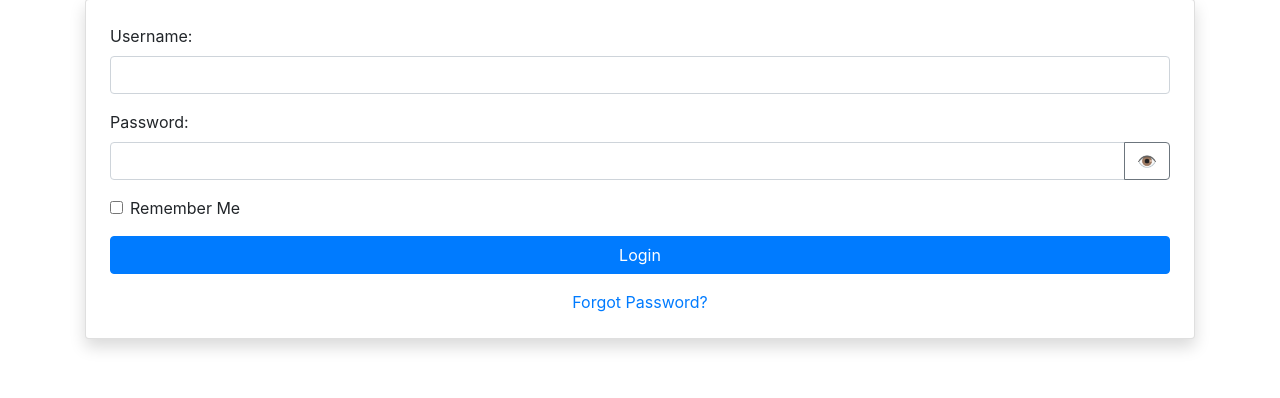
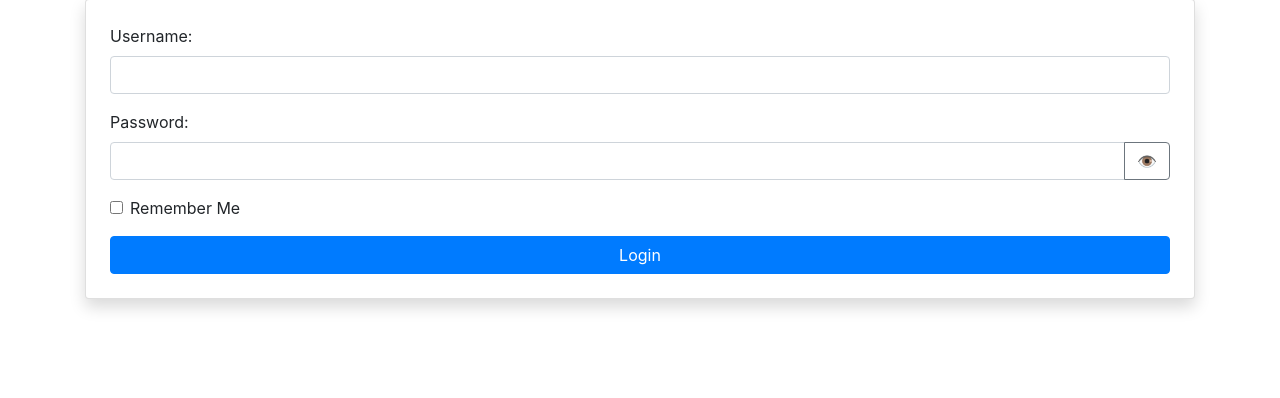
Before and after one commit to viraj1panchal/gmapcitation, a Flask app: template templates/login.html in a window 1280 px wide. Shown: the part 95-493 px from the top of the page. Run offline with Flask 3, Linux system fonts and the light colour scheme; the template is opened without the code that fills it, so the values that code supplies are empty; some libraries are stand-ins or nearby versions.

Commit message:
udpate login

```diff
--- a/templates/login.html
+++ b/templates/login.html
@@ -41,9 +41,9 @@
                 <label for="remember_me" class="form-check-label">Remember Me</label>
             </div>
             <button type="submit" class="btn btn-primary btn-block">Login</button>
-            <div class="text-center mt-3">
+            <!-- <div class="text-center mt-3">
                 <a href="/forgot-password">Forgot Password?</a>
-            </div>
+            </div> -->
         </form>
     </div>
 
```
